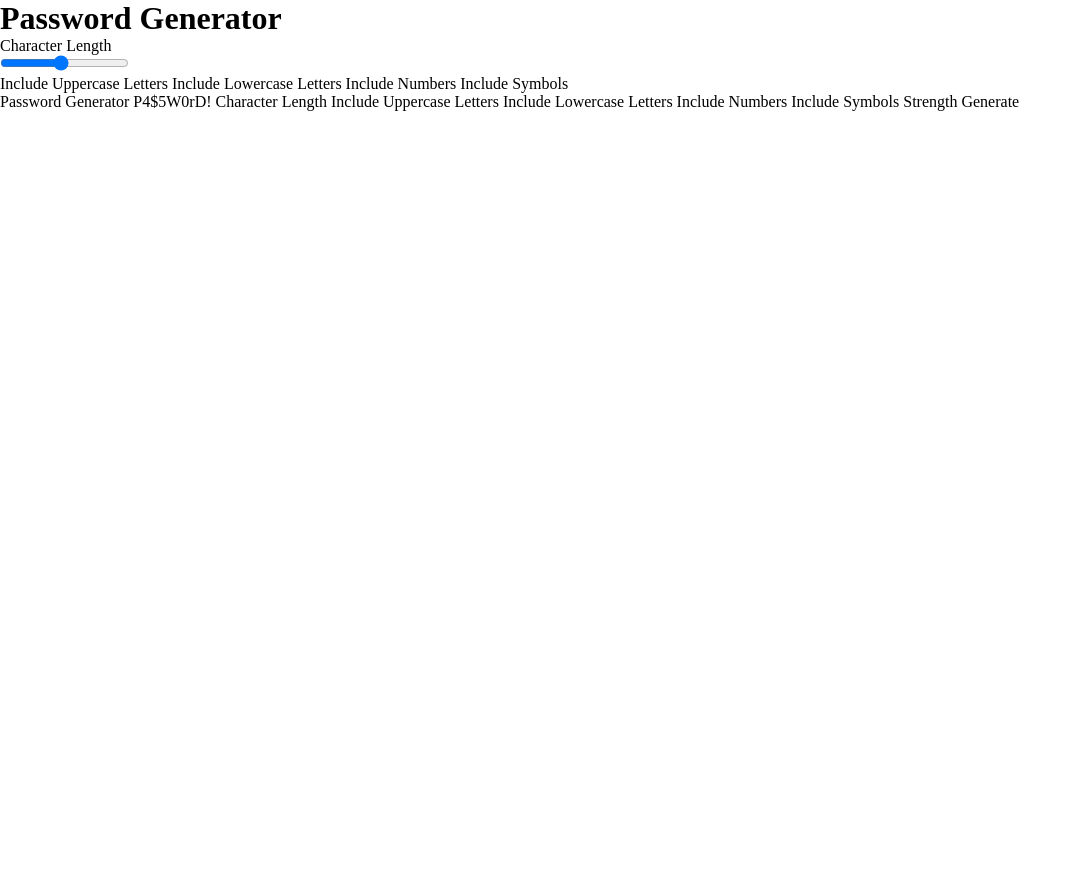
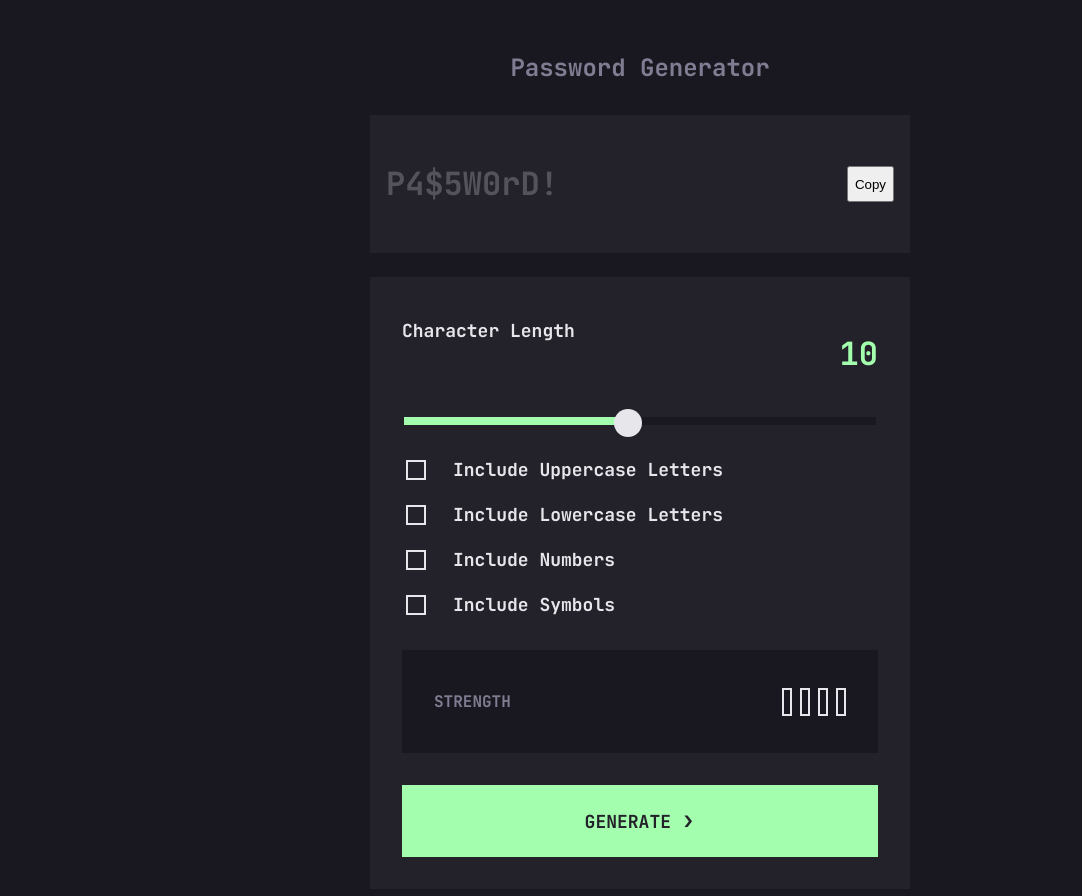
Before and after one commit to xayrax88/PW-Generator-App, a plain HTML site: page starter-code/index.html in a window 1280 px wide. Shown: the whole page, without its empty margins (0-1082 px from the left). Before the commit the page ends 800 px from the top, so only its background shows below. Drawn offline with Linux system fonts and the light colour scheme; files that its build step writes are made by us from their sources; files whose address does not match are found by name.

Commit message:
reverse engineer code

```diff
--- a/starter-code/assets/style.css
+++ b/starter-code/assets/style.css
@@ -1,3 +1,7 @@
+html:focus-within {
+  scroll-behavior: auto;
+}
+
 /* Main font */
 @import url("https://fonts.googleapis.com/css2?family=Fraunces:ital,opsz,wght@0,9..144,100..900;1,9..144,100..900&family=Inter:ital,opsz,wght@0,14..32,100..900;1,14..32,100..900&family=JetBrains+Mono:ital,wght@0,100..800;1,100..800&family=Manrope:wght@200..800&family=Montserrat:ital,wght@0,100..900;1,100..900&family=Outfit:wght@100..900&family=Poppins:ital,wght@0,100;0,200;0,300;0,400;0,500;0,600;0,700;0,800;0,900;1,100;1,200;1,300;1,400;1,500;1,600;1,700;1,800;1,900&family=Red+Hat+Display:ital,wght@0,300..900;1,300..900&family=Roboto:ital,wght@0,100..900;1,100..900&family=Rubik:ital,wght@0,300..900;1,300..900&family=Space+Mono:ital,wght@0,400;0,700;1,400;1,700&family=Young+Serif&display=swap");
 
@@ -30,12 +34,16 @@
 }
 
 /* The slider itself */
-.slidecontainer {
+.slider {
+  /* -webkit-appearance: none; */
   width: 100%;
-}
-
-.slider:hover {
-  opacity: 1;
+  height: 15px;
+  border-radius: 5px;
+  background: #d3d3d3;
+  outline: none;
+  opacity: 0.7;
+  -webkit-transition: 0.2s;
+  transition: opacity 0.2s;
 }
 
 .slider::-webkit-slider-thumb {
@@ -43,6 +51,7 @@
   appearance: none;
   width: 25px;
   height: 25px;
+  border-radius: 50%;
   background: #04aa6d;
   cursor: pointer;
 }
@@ -50,6 +59,7 @@
 .slider::-moz-range-thumb {
   width: 25px;
   height: 25px;
+  border-radius: 50%;
   background: #04aa6d;
   cursor: pointer;
 }
--- a/starter-code/index.html
+++ b/starter-code/index.html
@@ -13,48 +13,76 @@
 </head>
 
 <body>
-  <main>
-    <h1>Password Generator</h1>
+  <main class="main-container">
+    <p class="heading">Password Generator</p>
 
-    <div class="copy-text-container">
-      <p class="copy"></p>
-    </div>
+    <div class="inner-container">
 
-    <div class="password-container">
+      <section class="password-copy">
+        <div class="password">
+          <p class="password-text">P4$5W0rD!</p>
+        </div>
+        <div class="copy-image">
+          <p class="copied-text"></p>
+          <!--           <img class="copy" src="./assets/images/icon-copy.svg" alt="Copy graphic"> -->
+          <button class="copy">Copy</button>
+        </div>
+      </section>
 
-      <p>Character Length</p>
-      <p class="character-length"></p>
+      <form class="form-section">
+        <div class="slider">
+          <div class="character">
+            <p class="character-text">Character Length</p>
+            <p class="character-amount"></p>
+          </div>
+          <div class="slider-container">
+            <label for="slider" class="hidden-label"></label>
+            <input type="range" name="slider" id="slider" min="1" max="20" value="10">
+          </div>
+        </div>
 
-      <div class="slidecontainer">
-        <input type="range" min="1" max="16" value="8" class="slider" id="characterRange">
-      </div>
+        <div class="checkboxes">
+          <div class="checkbox-container">
+            <input type="checkbox" name="uppercase" id="uppercase" value="uppercase">
+            <label for="uppercase">Include Uppercase Letters</label>
+          </div>
 
-      <div class="radio-container">
-        Include Uppercase Letters
-        Include Lowercase Letters
-        Include Numbers
-        Include Symbols
-      </div>
+          <div class="checkbox-container">
+            <input type="checkbox" name="lowercase" id="lowercase" value="lowercase">
+            <label for="lowercase">Include Lowercase Letters</label>
+          </div>
 
+          <div class="checkbox-container">
+            <input type="checkbox" name="numbers" id="numbers" value="numbers">
+            <label for="numbers">Include Numbers</label>
+          </div>
 
+          <div class="checkbox-container">
+            <input type="checkbox" name="symbols" id="symbols" value="symbols">
+            <label for="symbols">Include Symbols</label>
+          </div>
+          <small class="error"></small>
+        </div>
 
+        <div class="strength-container">
+          <div class="strength">
+            <p class="strength-text">Strength</p>
+          </div>
+          <div class="strength-bars">
+            <p class="strength-word"></p>
+            <div class="bar" id="too-weak"></div>
+            <div class="bar" id="weak"></div>
+            <div class="bar" id="medium"></div>
+            <div class="bar" id="strong"></div>
+          </div>
+        </div>
+
+        <div class="button">
+          <button type="submit" class="generate">Generate<span>&rsaquo;</span></button>
+        </div>
+      </form>
     </div>
   </main>
-  Password Generator
-
-  P4$5W0rD!
-
-  Character Length
-
-  Include Uppercase Letters
-  Include Lowercase Letters
-  Include Numbers
-  Include Symbols
-
-  Strength
-
-  Generate
-
 </body>
 
 </html>
--- /dev/null
+++ b/starter-code/script.js
@@ -0,0 +1,197 @@
+let slider = document.querySelector('#slider');
+let numberOutput = document.querySelector('.character-amount');
+
+const passwordArea = document.querySelector('.password-text');
+const copyButton = document.querySelector('.copy');
+const copiedText = document.querySelector('.copied-text');
+
+const input = document.querySelector("input");
+const form = document.querySelector('.form-section');
+
+const uppercaseCheckbox = document.querySelector('#uppercase');
+const lowercaseCheckbox = document.querySelector('#lowercase');
+const numbersCheckbox = document.querySelector('#numbers');
+const symbolsCheckbox = document.querySelector('#symbols');
+const checkboxContainer = document.querySelector('.checkbox-container:nth-of-type(4)');
+
+const error = document.querySelector('.error');
+
+const strengthWord = document.querySelector('.strength-word');
+const tooWeak = document.querySelector('#too-weak');
+const weak = document.querySelector('#weak');
+const medium = document.querySelector('#medium');
+const strong = document.querySelector('#strong');
+
+
+const uppercaseArray = ['A', 'B', 'C', 'D', 'E', 'F', 'G', 'H', 'I', 'J', 'K', 'L', 'M', 'N', 'O', 'P', 'Q', 'R', 'S', 'T', 'U', 'V', 'W', 'X', 'Y', 'Z'];
+const lowercaseArray = ['a', 'b', 'c', 'd', 'e', 'f', 'g', 'h', 'i', 'j', 'k', 'l', 'm', 'n', 'o', 'p', 'q', 'r', 's', 't', 'u', 'v', 'w', 'x', 'y', 'z'];
+const numbersArray = [1, 2, 3, 4, 5, 6, 7, 8, 9, 0];
+const symbolsArray = ['!', '@', '#', '$', '%', '^', '&', '*', '(', ')', '?', '/', '-', '+'];
+
+
+// --SLIDER FUNCTIONALITY--
+
+numberOutput.innerText = slider.value;
+
+slider.oninput = function () {
+    numberOutput.textContent = this.value;
+}
+
+setBackgroundSize(input);
+
+function setBackgroundSize(input) {
+    input.style.setProperty("--background-size", `${getBackgroundSize(input)}%`);
+}
+
+input.addEventListener("input", () => setBackgroundSize(input));
+
+function getBackgroundSize(input) {
+    const min = +input.min || 1;
+    const max = +input.max || 20;
+    const value = +input.value;
+
+    const size = (value - min) / (max - min) * 100;
+
+    return size;
+}
+
+// -- SLIDER FUNCTIONALITY--
+
+function getMasterArray() {
+    masterArray = [];
+
+    if (uppercaseCheckbox.checked === true) {
+        masterArray.push(...uppercaseArray);
+    }
+    if (lowercaseCheckbox.checked === true) {
+        masterArray.push(...lowercaseArray);
+    }
+    if (numbersCheckbox.checked === true) {
+        masterArray.push(...numbersArray);
+    }
+    if (symbolsCheckbox.checked === true) {
+        masterArray.push(...symbolsArray);
+    }
+    return masterArray;
+}
+
+const chooseRandom = (masterArray, num) => {
+
+    const password = [];
+    for (let i = 0; i < num;) {
+        const random = Math.floor(Math.random() * masterArray.length);
+        if (password.indexOf(masterArray[random]) !== -1) {
+            continue;
+        };
+        password.push(masterArray[random]);
+        i++;
+    };
+
+    return password;
+};
+
+
+form.addEventListener('submit', (e) => {
+    e.preventDefault();
+
+    if (uppercaseCheckbox.checked !== true && lowercaseCheckbox.checked !== true && numbersCheckbox.checked !== true && symbolsCheckbox.checked !== true) {
+        error.style.display = 'block';
+        checkboxContainer.style.marginBottom = '1rem';
+        return error.innerText = 'Please select a checkbox above';
+    } else {
+        error.style.display = 'none';
+        checkboxContainer.style.marginBottom = '2rem';
+    }
+
+    password = chooseRandom(getMasterArray(), slider.value);
+    const passwordString = password.join('');
+    const passwordStrength = zxcvbn(passwordString).score;
+
+    checkPasswordStrength(passwordStrength);
+
+    passwordArea.innerText = passwordString;
+    passwordArea.style.opacity = '1';
+})
+
+copyButton.addEventListener('click', () => {
+    const copyPassword = passwordArea.innerText;
+
+    navigator.clipboard.writeText(copyPassword);
+    copiedText.innerText = 'copied';
+    passwordArea.innerText = 'P4$5W0rD!';
+    passwordArea.style.opacity = '0.25';
+
+    setTimeout(() => {
+        copiedText.innerText = '';
+    }, 3000)
+
+    form.reset();
+    setBackgroundSize(input);
+    numberOutput.textContent = '10';
+    resetBars();
+})
+
+function checkPasswordStrength(passwordStrength) {
+
+    resetBars();
+
+    switch (passwordStrength) {
+        case 0:
+            strengthWord.innerText = 'too weak!';
+            tooWeak.style.border = 'none';
+            tooWeak.style.backgroundColor = 'hsl(0, 91%, 63%)';
+            break;
+        case 1:
+            strengthWord.innerText = 'too weak!';
+            tooWeak.style.border = 'none';
+            tooWeak.style.backgroundColor = 'hsl(0, 91%, 63%)';
+            break;
+        case 2:
+            strengthWord.innerText = 'weak';
+            tooWeak.style.border = 'none';
+            weak.style.border = 'none';
+            tooWeak.style.backgroundColor = 'hsl(13, 95%, 66%)';
+            weak.style.backgroundColor = 'hsl(13, 95%, 66%)';
+            break;
+        case 3:
+            strengthWord.innerText = 'medium';
+            tooWeak.style.border = 'none';
+            weak.style.border = 'none';
+            medium.style.border = 'none';
+            tooWeak.style.backgroundColor = 'hsl(42, 91%, 68%)';
+            weak.style.backgroundColor = 'hsl(42, 91%, 68%)';
+            medium.style.backgroundColor = 'hsl(42, 91%, 68%)';
+            break;
+        case 4:
+            strengthWord.innerText = 'strong';
+            tooWeak.style.border = 'none';
+            weak.style.border = 'none';
+            medium.style.border = 'none';
+            strong.style.border = 'none';
+            tooWeak.style.backgroundColor = 'hsl(127, 100%, 82%)';
+            weak.style.backgroundColor = 'hsl(127, 100%, 82%)';
+            medium.style.backgroundColor = 'hsl(127, 100%, 82%)';
+            strong.style.backgroundColor = 'hsl(127, 100%, 82%)'
+            break;
+        default:
+            error.style.display = 'block';
+            checkboxContainer.style.marginBottom = '1rem';
+            error.innerText = 'Something horrific has happened';
+    }
+}
+
+function resetBars() {
+    strengthWord.innerText = '';
+
+    tooWeak.style.border = '2px solid hsl(252, 11%, 91%)';
+    tooWeak.style.backgroundColor = 'transparent';
+
+    weak.style.border = '2px solid hsl(252, 11%, 91%)';
+    weak.style.backgroundColor = 'transparent';
+
+    medium.style.border = '2px solid hsl(252, 11%, 91%)';
+    medium.style.backgroundColor = 'transparent';
+
+    strong.style.border = '2px solid hsl(252, 11%, 91%)';
+    strong.style.backgroundColor = 'transparent';
+}
--- /dev/null
+++ b/starter-code/style.css
@@ -0,0 +1,410 @@
+@import url("https://fonts.googleapis.com/css2?family=JetBrains+Mono:wght@700&display=swap");
+
+:root {
+  --dark-gray: hsl(248, 10%, 15%);
+  --light-gray: hsl(251, 9%, 53%);
+  --almost-white: hsl(252, 11%, 91%);
+  --almost-black: hsl(248, 15%, 11%);
+  --green: hsl(127, 100%, 82%);
+  --red: hsl(0, 91%, 63%);
+  --orange: hsl(13, 95%, 66%);
+  --yellow: hsl(42, 91%, 68%);
+}
+
+* {
+  box-sizing: border-box;
+}
+
+img {
+  max-width: 100%;
+  height: auto;
+  display: block;
+}
+
+body {
+  display: flex;
+  justify-content: center;
+  align-items: center;
+  min-height: 100vh;
+  font-family: "JetBrains Mono", monospace;
+  font-weight: 700;
+  font-size: 1.125rem;
+  line-height: 1.5rem;
+  color: var(--almost-white);
+  background: linear-gradient(
+    180deg,
+    var(--almost-black) 0%,
+    var(--almost-black) 100%
+  );
+}
+
+.main-container {
+  text-align: center;
+  min-width: 345px;
+  height: fit-content;
+  margin: 1.25rem;
+}
+
+.heading {
+  font-size: 1rem;
+  line-height: 1.3125rem;
+  color: var(--light-gray);
+  margin-bottom: 1rem;
+}
+
+.inner-container {
+  background-color: inherit;
+}
+
+.password-copy {
+  display: flex;
+  justify-content: space-between;
+  align-items: center;
+  width: 100%;
+  padding: 1rem;
+  background-color: var(--dark-gray);
+  margin-bottom: 1rem;
+}
+
+.password-text {
+  font-size: 1.5rem;
+  line-height: 2rem;
+  color: var(--almost-white);
+  mix-blend-mode: normal;
+  opacity: 0.25;
+}
+
+.copy-image {
+  display: flex;
+}
+
+.copy {
+  width: 85%;
+}
+
+.copied-text {
+  margin-right: 1rem;
+  text-transform: uppercase;
+  color: var(--green);
+}
+
+.copy:hover {
+  cursor: pointer;
+  filter: brightness(11%) invert(1);
+}
+
+.form-section {
+  padding: 1rem;
+  background-color: var(--dark-gray);
+}
+
+.character {
+  display: flex;
+  justify-content: space-between;
+  margin-bottom: 0.5rem;
+}
+
+.character-text {
+  font-size: 1rem;
+  line-height: 1.3125rem;
+}
+
+.character-amount {
+  font-size: 1.5rem;
+  line-height: 2rem;
+  color: var(--green);
+}
+
+/* --SLIDER GLOBAL STYLES-- */
+
+.slider-container {
+  display: flex;
+  justify-content: center;
+  align-items: center;
+}
+
+.hidden-label {
+  display: none;
+}
+
+#slider {
+  width: 100%;
+  background-color: var(--dark-gray);
+  margin-bottom: 2rem;
+}
+
+input[type="range"] {
+  -webkit-appearance: none;
+  -moz-appearance: none;
+  background-color: var(--almost-black);
+}
+
+input[type="range"]:focus {
+  outline: none;
+}
+
+/* --SLIDER GLOBAL STYLES-- */
+
+/* --CHROME SLIDER STYLES-- */
+
+input[type="range"]::-webkit-slider-runnable-track {
+  background: linear-gradient(to right, var(--green), var(--green)),
+    var(--almost-black);
+  background-size: var(--background-size, 0%) 100%;
+  background-repeat: no-repeat;
+  height: 0.5rem;
+}
+
+input[type="range"]::-webkit-slider-thumb {
+  -webkit-appearance: none;
+  width: 1.75rem;
+  height: 1.75rem;
+  background-color: var(--almost-white);
+  border-radius: 50%;
+  margin-top: -0.5rem;
+}
+
+input[type="range"]::-webkit-slider-thumb:hover {
+  cursor: pointer;
+  background-color: var(--almost-black);
+  border: 2px solid var(--green);
+}
+
+/* --CHROME SLIDER STYLES-- */
+
+/* --FIREFOX SLIDER STYLES-- */
+
+input[type="range"]::-moz-range-track {
+  background-color: var(--almost-black);
+  height: 0.5rem;
+}
+
+input[type="range"]::-moz-range-progress {
+  background-color: var(--green);
+  height: 0.5rem;
+}
+
+input[type="range"]::-moz-range-thumb {
+  -moz-appearance: none;
+  width: 1.75rem;
+  height: 1.75rem;
+  background-color: var(--almost-white);
+  border-radius: 50%;
+  border: none;
+  margin-top: -0.5rem;
+}
+
+input[type="range"]::-moz-range-thumb:hover {
+  box-sizing: border-box;
+  cursor: pointer;
+  background-color: var(--almost-black);
+  border: 2px solid var(--green);
+}
+
+input[type="range"]::-moz-range-thumb:active {
+  box-sizing: border-box;
+  cursor: pointer;
+  background-color: var(--almost-black);
+  border: 2px solid var(--green);
+}
+
+/* --FIREFOX SLIDER STYLES-- */
+
+.checkboxes {
+  display: flex;
+  flex-direction: column;
+}
+
+label {
+  align-self: center;
+  font-size: 1rem;
+  line-height: 1.3125rem;
+  margin-left: 1.25rem;
+}
+
+.checkbox-container {
+  display: flex;
+  justify-content: flex-start;
+  align-items: center;
+  margin-bottom: 1rem;
+}
+
+input[type="checkbox"] {
+  cursor: pointer;
+  -webkit-appearance: none;
+  -moz-appearance: none;
+  appearance: none;
+  outline: 0;
+  background: transparent;
+  height: 1.25rem;
+  width: 1.25rem;
+  border: 2px solid var(--almost-white);
+  color: var(--almost-white);
+}
+
+input[type="checkbox"]:hover {
+  border: 2px solid var(--green);
+  transition: all 0.1s ease-in;
+}
+
+input[type="checkbox"]:after {
+  content: " ";
+  position: relative;
+  left: 35%;
+  top: 15%;
+  width: 20%;
+  height: 50%;
+  border: solid var(--dark-gray);
+  border-width: 0 3px 3px 0;
+  transform: rotate(40deg);
+  display: none;
+}
+
+input[type="checkbox"]:checked:after {
+  display: block;
+}
+
+input[type="checkbox"]:checked {
+  background: var(--green);
+  color: var(--almost-black);
+  border: none;
+}
+
+.checkbox-container:nth-of-type(4) {
+  margin-bottom: 2rem;
+}
+
+.error {
+  display: none;
+  font-size: 0.875rem;
+  color: var(--red);
+  margin-bottom: 1rem;
+}
+
+.strength-container {
+  display: flex;
+  justify-content: space-between;
+  align-items: center;
+  background-color: var(--almost-black);
+  padding: 1.125rem 1rem;
+  margin-bottom: 1rem;
+}
+
+.strength-text {
+  font-size: 1rem;
+  line-height: 1.3125rem;
+  color: var(--light-gray);
+  text-transform: uppercase;
+}
+
+.strength-bars {
+  display: flex;
+  align-items: center;
+}
+
+.strength-word {
+  text-transform: uppercase;
+  margin-right: 0.5rem;
+}
+
+.bar {
+  width: 0.625rem;
+  height: 1.75rem;
+  border: 2px solid var(--almost-white);
+  margin-left: 0.5rem;
+}
+
+.generate {
+  width: 100%;
+  background-color: var(--green);
+  color: var(--dark-gray);
+  padding: 1.125rem;
+  text-transform: uppercase;
+  font-family: "JetBrains Mono", monospace;
+  font-size: 1rem;
+  font-weight: 700;
+  line-height: 1.3125rem;
+  border: 2px solid var(--green);
+}
+
+.generate:hover {
+  cursor: pointer;
+  background-color: transparent;
+  color: var(--green);
+  border: 2px solid var(--green);
+  transition: all 0.2s ease-in;
+}
+
+span {
+  margin-left: 0.625rem;
+  font-size: 1.5rem;
+  width: 100%;
+  font-family: "JetBrains Mono", monospace;
+  font-weight: 700;
+}
+
+@media screen and (min-width: 760px) {
+  .main-container {
+    width: 540px;
+  }
+
+  .heading {
+    font-size: 1.5rem;
+    line-height: 2rem;
+    margin-bottom: 1.9375rem;
+  }
+
+  .password-copy {
+    margin-bottom: 1.5rem;
+  }
+
+  .form-section {
+    padding: 1.5rem 2rem 2rem 2rem;
+  }
+
+  .password-text {
+    font-size: 2rem;
+    line-height: 2.625rem;
+  }
+
+  .copy {
+    width: 90%;
+  }
+
+  .character-text {
+    font-size: 1.125rem;
+    line-height: 1.5rem;
+  }
+
+  .character-amount {
+    font-size: 2rem;
+    line-height: 2.625rem;
+  }
+
+  label {
+    font-size: 1.125rem;
+    line-height: 1.5rem;
+    margin-left: 1.5rem;
+  }
+
+  .checkbox-container {
+    margin-bottom: 1.1875rem;
+  }
+
+  .error {
+    font-size: 1rem;
+  }
+
+  .strength-container {
+    padding: 1.5625rem 2rem;
+    margin-bottom: 2rem;
+  }
+
+  .generate {
+    padding: 1.3125rem;
+    font-size: 1.125rem;
+    font-weight: 700;
+    line-height: 1.5rem;
+    border: 2px solid var(--green);
+  }
+}
```
